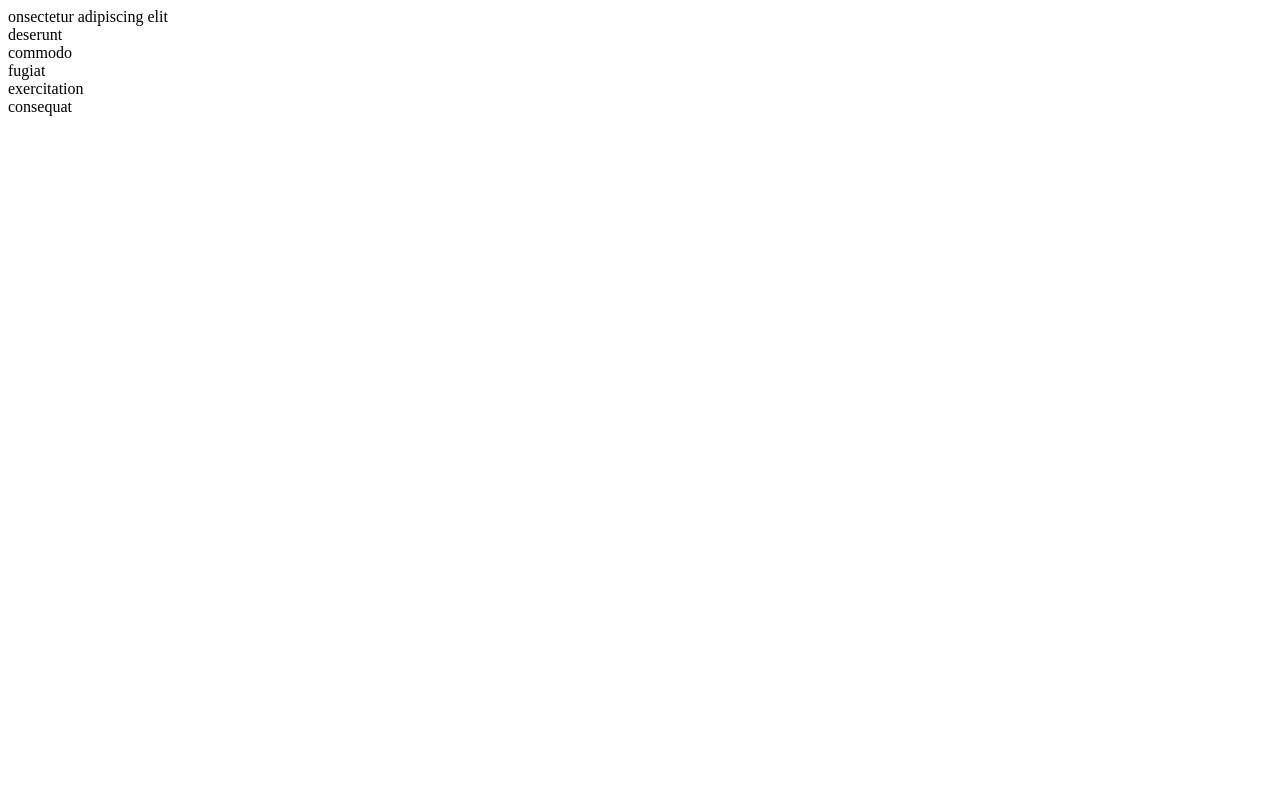
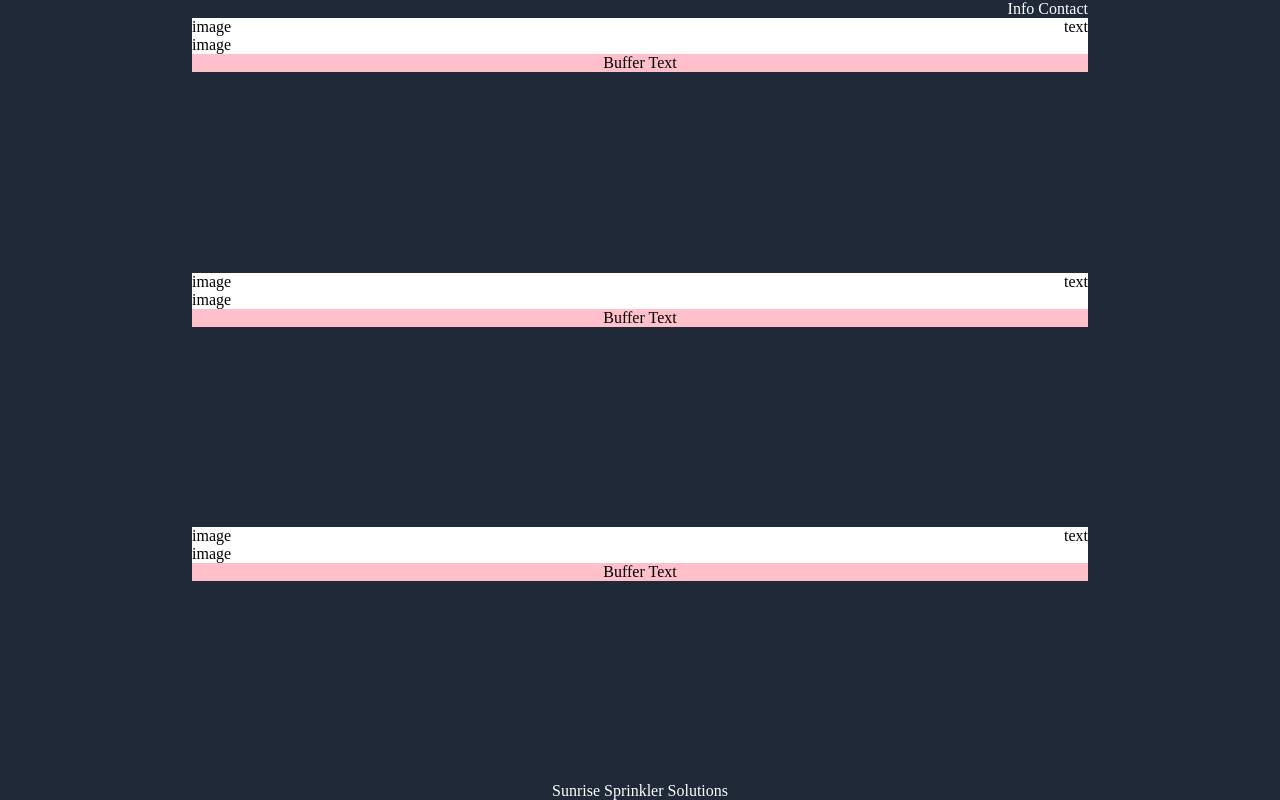
Before and after one commit to ztilla/Suns, a plain HTML site: page SunriseSprinklerSolutions/proto.html in a window 1280 px wide. Drawn offline with Linux system fonts and the light colour scheme.

Commit message:
Development of Styles page and HTML layout for initial web page release.

```diff
--- a/SunriseSprinklerSolutions/proto.html
+++ b/SunriseSprinklerSolutions/proto.html
@@ -4,17 +4,42 @@
     <meta charset="UTF-8">
     <meta http-equiv="X-UA-Compatible" content="IE=edge">
     <meta name="viewport" content="width=device-width, initial-scale=1.0">
-    <title>Sunrise</title>
-    <link rel="styles.css">
+    <title>Sunrise Sprinkler Solutions</title>
+    <link rel="stylesheet" href="styles.css">
 </head>
 <body>
-    <div class="header">onsectetur adipiscing elit</div>
-    <div class="main">
-        <div class="one">deserunt</div>
-        <div class="two">commodo</div>
-        <div class="three">fugiat</div>
-    </div>
-    <div class="bottom">exercitation</div>
-    <div class="footer">consequat</div>
+    <div class="header"> Info Contact</div>
+    <div class="super">
+        <div class="container one">
+            <div class="sub">
+                <div class="left">
+                    <div>image</div>
+                    <div>image</div>
+                </div>
+                <div>text</div>
+            </div>
+            <div class="buffer one">Buffer Text</div>
+        </div>
+        <div class="container two">
+            <div class="sub">
+                <div class="right">
+                    <div>image</div>
+                    <div>image</div>
+                </div>
+                <div>text</div>
+            </div>
+            <div class="buffer two">Buffer Text</div>
+         </div>
+        <div class="container three">
+            <div class="sub">
+                <div class="left">
+                    <div>image</div>
+                    <div>image</div>
+                </div>
+                <div>text</div>
+            </div>
+            <div class="buffer three">Buffer Text</div>
+        </div>
+    <div class="footer">Sunrise Sprinkler Solutions</div>
 </body>
 </html>
--- a/SunriseSprinklerSolutions/styles.css
+++ b/SunriseSprinklerSolutions/styles.css
@@ -1,27 +1,50 @@
+body {
+    display: flex;
+    flex-direction: column;
+    margin: 0;
+    padding: 0 15%;
+    height: 100vh;
+    background-color: #1f2937;
+}
+
 .header {
     display: flex;
-    border: 10px;
-    color: rebeccapurple;
-}
-.main {
-    border: 10px;
-    border-color: green;
-}
-.main.one {
-    color: red;
+    background-color: #1f2937;
+    color: white;
+    flex-direction: row-reverse;
 }
 
-.main.two {
-    color: green
+.super {
+    display: flex;
+    flex-direction: column;
+    flex-grow: 1;
+    justify-content: space-between;
 }
-.main.three {
-    color: blue;
+
+.container {
+    display: flex;
+    flex-direction: column;
+
+
 }
-.bottom {
-    color: pink;
+
+.sub{
+    background-color: white;
+    display: flex;
+    justify-content: space-between;
+
+}
+.buffer {
+    background-color: pink;
+    display: flex;
+    flex-grow: 1;
+   justify-content: center;
+   align-items: center;
 }
 .footer {
-    display: flex;
+    text-align: center;
     border: 10px;
-    color: blue;
+    color: white;
+    background-color: #1f2937;
+
 }
```
